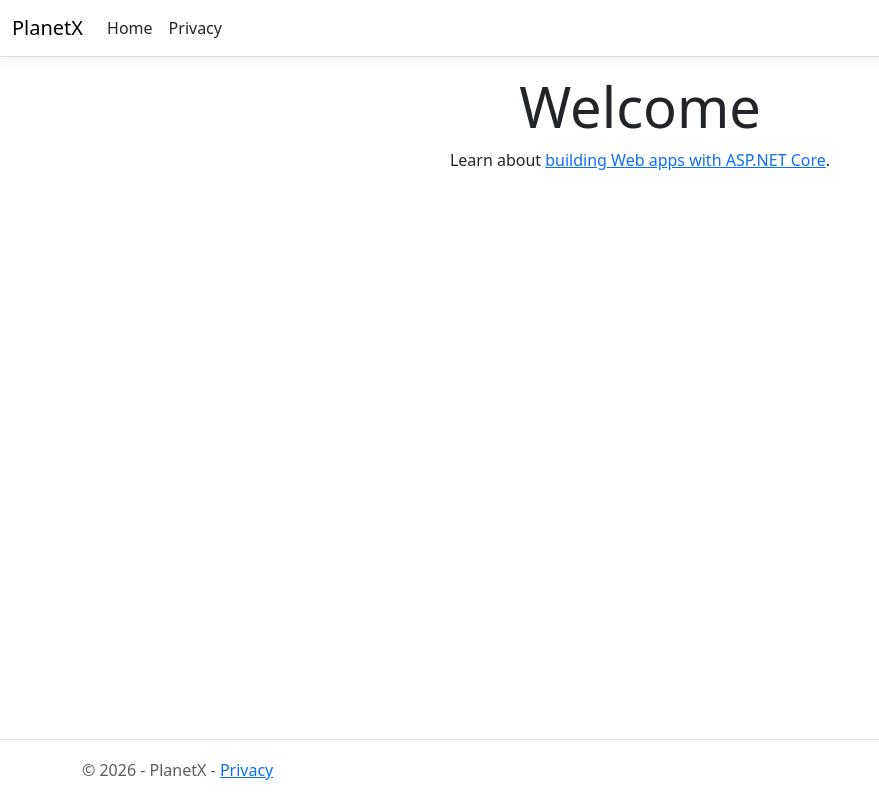
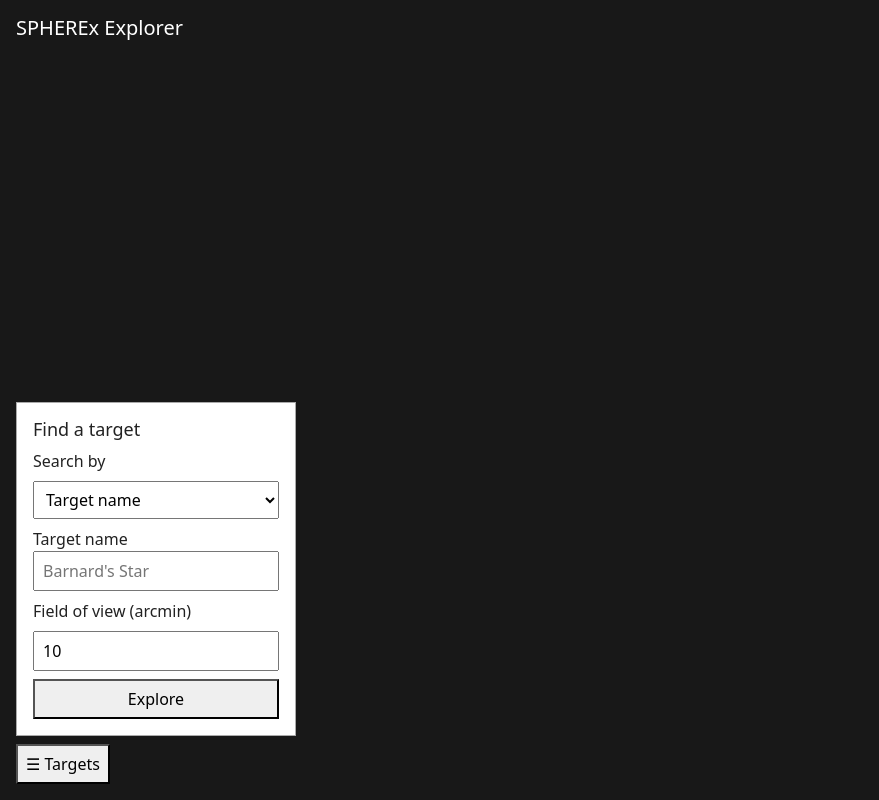
Before and after one commit to CelestiAI-Org/spherex, an ASP.NET Core app: page / in a window 1280 px wide. Shown: the whole page, without its empty margins (0-879 px from the left). Run offline with ASP.NET Core 8, Linux system fonts and the light colour scheme; style sheets or scripts are compiled from the project's sources; some libraries are stand-ins or nearby versions.

Commit message:
basic framework without threejs and api

```diff
--- a/web/PlanetX/Properties/launchSettings.json
+++ b/web/PlanetX/Properties/launchSettings.json
@@ -4,7 +4,7 @@
     "http": {
       "commandName": "Project",
       "dotnetRunMessages": true,
-      "launchBrowser": true,
+      "launchBrowser": false,
       "applicationUrl": "http://localhost:5153",
       "environmentVariables": {
         "ASPNETCORE_ENVIRONMENT": "Development"
--- a/web/PlanetX/Views/Home/Index.cshtml
+++ b/web/PlanetX/Views/Home/Index.cshtml
@@ -1,8 +1,66 @@
 @{
-    ViewData["Title"] = "Home Page";
+    ViewData["Title"] = "SPHEREx Explorer";
 }
 
-<div class="text-center">
-    <h1 class="display-4">Welcome</h1>
-    <p>Learn about <a href="https://learn.microsoft.com/aspnet/core">building Web apps with ASP.NET Core</a>.</p>
+<div class="explorer">
+    @* Jonty: mount the Three.js canvas inside this container. *@
+    <div id="sky-scene" aria-label="Sky scene"></div>
+
+    <header class="explorer-heading">
+        <h1>SPHEREx Explorer</h1>
+    </header>
+
+    <aside class="target-menu" aria-label="Target selection">
+        <div id="target-panel" class="ui-panel">
+            <h2>Find a target</h2>
+            <form id="target-form">
+                <label for="search-mode">Search by</label>
+                <select id="search-mode">
+                    <option value="name">Target name</option>
+                    <option value="coordinates">RA / Dec</option>
+                </select>
+
+                <div id="name-fields">
+                    <label for="target-name">Target name</label>
+                    <input id="target-name" name="name" placeholder="Barnard's Star" required />
+                </div>
+
+                <fieldset id="coordinate-fields" hidden disabled>
+                    <legend>Coordinates (degrees)</legend>
+                    <label for="ra">RA</label>
+                    <input id="ra" name="ra" type="number" min="0" max="359.999999" step="any" required />
+                    <label for="dec">Dec</label>
+                    <input id="dec" name="dec" type="number" min="-90" max="90" step="any" required />
+                </fieldset>
+
+                <label for="fov">Field of view (arcmin)</label>
+                @* Provisional unit; confirm with the data API before integration. *@
+                <input id="fov" name="fov" type="number" min="0.1" step="any" value="10" required />
+                <button type="submit">Explore</button>
+            </form>
+        </div>
+        <button id="menu-toggle" type="button" aria-expanded="true" aria-controls="target-panel">☰ Targets</button>
+    </aside>
+
+    <p id="status" class="ui-panel status" role="status" aria-live="polite" hidden></p>
+
+    @* UI placeholder only: open this section once observation data is connected. *@
+    <section id="viewer" class="ui-panel viewer" aria-labelledby="viewer-title" hidden>
+        <h2 id="viewer-title">Observation viewer</h2>
+        <button id="back-to-sky" type="button">Back to sky</button>
+        <div id="frame-container"></div>
+        <div class="viewer-controls">
+            <button type="button" disabled>Previous</button>
+            <button type="button" disabled>Play</button>
+            <button type="button" disabled>Next</button>
+            <label>Interval <select disabled><option>0.5 s</option></select></label>
+            <label>Zoom <input type="range" min="1" max="4" value="1" disabled /></label>
+        </div>
+        <dl><dt>Observation date</dt><dd>—</dd><dt>Source</dt><dd>—</dd></dl>
+        <button type="button" disabled>Copy share link</button>
+    </section>
 </div>
+
+@section Scripts {
+    <script src="~/js/ui.js" asp-append-version="true"></script>
+}
--- a/web/PlanetX/Views/Shared/_Layout.cshtml
+++ b/web/PlanetX/Views/Shared/_Layout.cshtml
@@ -10,38 +10,7 @@
     <link rel="stylesheet" href="~/PlanetX.styles.css" asp-append-version="true" />
 </head>
 <body>
-    <header>
-        <nav class="navbar navbar-expand-sm navbar-toggleable-sm navbar-light bg-white border-bottom box-shadow mb-3">
-            <div class="container-fluid">
-                <a class="navbar-brand" asp-area="" asp-controller="Home" asp-action="Index">PlanetX</a>
-                <button class="navbar-toggler" type="button" data-bs-toggle="collapse" data-bs-target=".navbar-collapse" aria-controls="navbarSupportedContent"
-                        aria-expanded="false" aria-label="Toggle navigation">
-                    <span class="navbar-toggler-icon"></span>
-                </button>
-                <div class="navbar-collapse collapse d-sm-inline-flex justify-content-between">
-                    <ul class="navbar-nav flex-grow-1">
-                        <li class="nav-item">
-                            <a class="nav-link text-dark" asp-area="" asp-controller="Home" asp-action="Index">Home</a>
-                        </li>
-                        <li class="nav-item">
-                            <a class="nav-link text-dark" asp-area="" asp-controller="Home" asp-action="Privacy">Privacy</a>
-                        </li>
-                    </ul>
-                </div>
-            </div>
-        </nav>
-    </header>
-    <div class="container">
-        <main role="main" class="pb-3">
-            @RenderBody()
-        </main>
-    </div>
-
-    <footer class="border-top footer text-muted">
-        <div class="container">
-            &copy; 2026 - PlanetX - <a asp-area="" asp-controller="Home" asp-action="Privacy">Privacy</a>
-        </div>
-    </footer>
+    <main>@RenderBody()</main>
     <script src="~/lib/jquery/dist/jquery.min.js"></script>
     <script src="~/lib/bootstrap/dist/js/bootstrap.bundle.min.js"></script>
     <script src="~/js/site.js" asp-append-version="true"></script>
--- a/web/PlanetX/Views/Shared/_Layout.cshtml.css
+++ b/web/PlanetX/Views/Shared/_Layout.cshtml.css
@@ -1,48 +1 @@
-/* Please see documentation at https://learn.microsoft.com/aspnet/core/client-side/bundling-and-minification
-for details on configuring this project to bundle and minify static web assets. */
-
-a.navbar-brand {
-  white-space: normal;
-  text-align: center;
-  word-break: break-all;
-}
-
-a {
-  color: #0077cc;
-}
-
-.btn-primary {
-  color: #fff;
-  background-color: #1b6ec2;
-  border-color: #1861ac;
-}
-
-.nav-pills .nav-link.active, .nav-pills .show > .nav-link {
-  color: #fff;
-  background-color: #1b6ec2;
-  border-color: #1861ac;
-}
-
-.border-top {
-  border-top: 1px solid #e5e5e5;
-}
-.border-bottom {
-  border-bottom: 1px solid #e5e5e5;
-}
-
-.box-shadow {
-  box-shadow: 0 .25rem .75rem rgba(0, 0, 0, .05);
-}
-
-button.accept-policy {
-  font-size: 1rem;
-  line-height: inherit;
-}
-
-.footer {
-  position: absolute;
-  bottom: 0;
-  width: 100%;
-  white-space: nowrap;
-  line-height: 60px;
-}
+/* Shared layout styles. The explorer layout lives in wwwroot/css/site.css. */
--- a/web/PlanetX/wwwroot/css/site.css
+++ b/web/PlanetX/wwwroot/css/site.css
@@ -1,31 +1,28 @@
-html {
-  font-size: 14px;
+* { box-sizing: border-box; }
+body { margin: 0; font-family: system-ui, sans-serif; }
+[hidden] { display: none !important; }
+.explorer { position: relative; min-height: 100vh; min-height: 100dvh; background: #181818; }
+#sky-scene { position: absolute; inset: 0; }
+#sky-scene canvas { display: block; width: 100%; height: 100%; }
+.explorer-heading { position: absolute; top: 16px; left: 16px; color: white; pointer-events: none; }
+.explorer-heading h1 { font-size: 20px; margin: 0; }
+.target-menu { position: absolute; bottom: 16px; left: 16px; width: min(280px, calc(100% - 32px)); }
+.ui-panel { padding: 16px; border: 1px solid #aaa; background: white; color: #222; }
+#target-panel { max-height: calc(100dvh - 120px); overflow-y: auto; margin-bottom: 8px; }
+h2 { font-size: 18px; }
+#target-form { display: grid; gap: 8px; }
+#target-form label { display: block; }
+#target-form input, #target-form select { width: 100%; }
+input, select, button { font: inherit; padding: 6px 8px; }
+button { cursor: pointer; }
+button:disabled { cursor: default; }
+fieldset { min-width: 0; }
+legend { font-size: 14px; }
+.status { position: absolute; top: 16px; right: 16px; max-width: min(360px, calc(100% - 32px)); }
+.viewer { position: relative; margin-left: 320px; top: 70px; width: calc(100% - 352px); }
+#frame-container { min-height: 240px; border: 1px solid #aaa; margin: 12px 0; }
+.viewer-controls { display: flex; flex-wrap: wrap; gap: 8px; margin-bottom: 12px; }
+@media (max-width: 640px) {
+    .status { top: 52px; left: 16px; right: auto; }
+    .viewer { margin-left: 16px; width: calc(100% - 32px); }
 }
-
-@media (min-width: 768px) {
-  html {
-    font-size: 16px;
-  }
-}
-
-.btn:focus, .btn:active:focus, .btn-link.nav-link:focus, .form-control:focus, .form-check-input:focus {
-  box-shadow: 0 0 0 0.1rem white, 0 0 0 0.25rem #258cfb;
-}
-
-html {
-  position: relative;
-  min-height: 100%;
-}
-
-body {
-  margin-bottom: 60px;
-}
-
-.form-floating > .form-control-plaintext::placeholder, .form-floating > .form-control::placeholder {
-  color: var(--bs-secondary-color);
-  text-align: end;
-}
-
-.form-floating > .form-control-plaintext:focus::placeholder, .form-floating > .form-control:focus::placeholder {
-  text-align: start;
-}
--- /dev/null
+++ b/web/PlanetX/wwwroot/js/ui.js
@@ -0,0 +1,39 @@
+(() => {
+    const panel = document.getElementById('target-panel');
+    const toggle = document.getElementById('menu-toggle');
+    const mode = document.getElementById('search-mode');
+    const name = document.getElementById('target-name');
+    const coordinates = document.getElementById('coordinate-fields');
+    const status = document.getElementById('status');
+
+    toggle.addEventListener('click', () => {
+        panel.hidden = !panel.hidden;
+        toggle.setAttribute('aria-expanded', String(!panel.hidden));
+    });
+
+    function updateMode() {
+        const byCoordinates = mode.value === 'coordinates';
+        document.getElementById('name-fields').hidden = byCoordinates;
+        name.disabled = byCoordinates;
+        coordinates.hidden = !byCoordinates;
+        coordinates.disabled = !byCoordinates;
+    }
+    mode.addEventListener('change', updateMode);
+    updateMode();
+
+    document.getElementById('target-form').addEventListener('submit', event => {
+        event.preventDefault();
+        if (mode.value === 'name' && !name.value.trim()) {
+            name.setCustomValidity('Enter a target name.');
+            name.reportValidity();
+            return;
+        }
+        // API and scene integration will be added here later.
+        status.textContent = 'Target input ready. Observation loading is not connected yet.';
+        status.hidden = false;
+    });
+    name.addEventListener('input', () => name.setCustomValidity(''));
+    document.getElementById('back-to-sky').addEventListener('click', () => {
+        document.getElementById('viewer').hidden = true;
+    });
+})();
```
